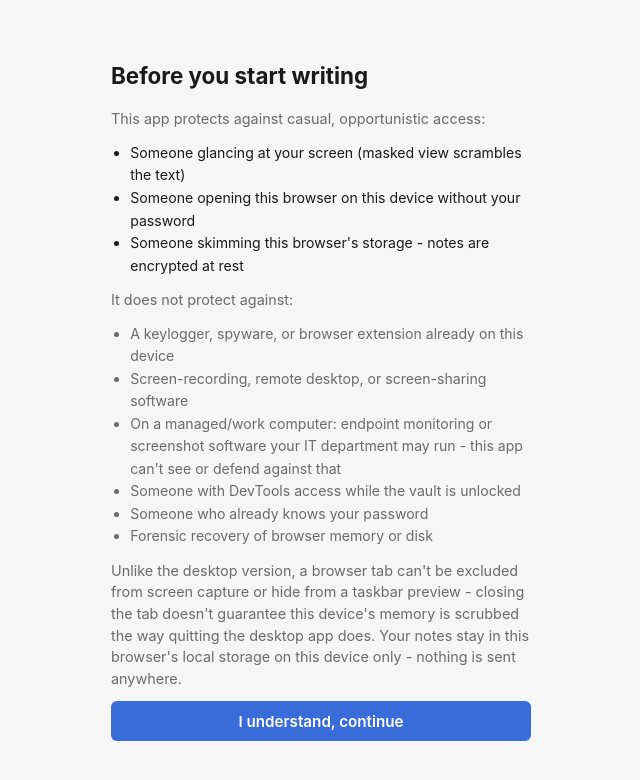
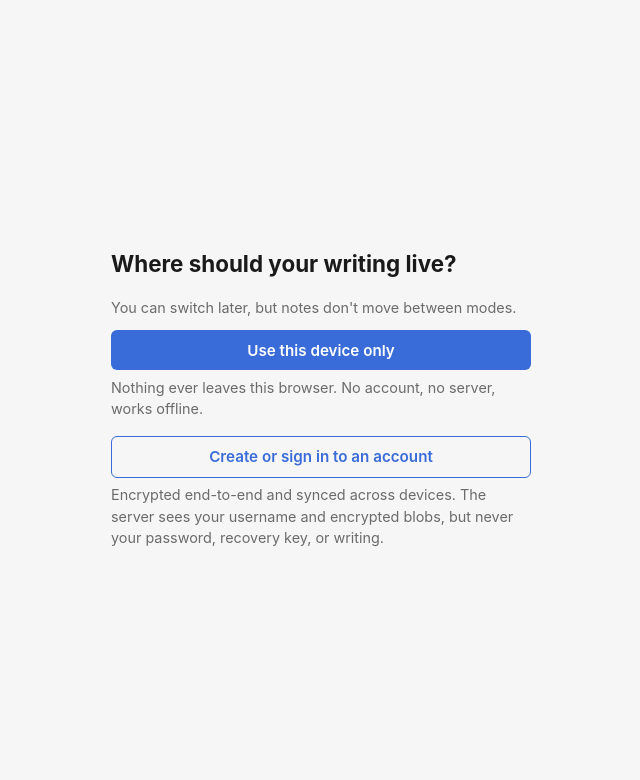
Before and after one commit to RasmusKuusmaa/securewrite, a React (Vite) app in the folder web/: page / in a window 1280 px wide. Shown: the top 780 px of the page, without its empty margins (319-959 px from the left). Built offline with nearby package versions, Linux system fonts and the light colour scheme.

Commit message:
Add mode picker and gate App on backend mode

```diff
--- a/web/src/App.css
+++ b/web/src/App.css
@@ -492,6 +492,17 @@ textarea {
   cursor: pointer;
 }
 
+.mode-select-hint {
+  margin-top: -0.35rem;
+  margin-bottom: 0.25rem;
+}
+
+.mode-select-outline {
+  background: transparent;
+  color: var(--accent);
+  border: 1px solid var(--accent);
+}
+
 .link-button {
   align-self: center;
   border: none;
--- a/web/src/App.tsx
+++ b/web/src/App.tsx
@@ -3,12 +3,19 @@ import Sidebar from "./components/Sidebar";
 import Editor from "./components/Editor";
 import SetupFlow from "./components/SetupFlow";
 import UnlockScreen from "./components/UnlockScreen";
+import ModeSelect from "./components/ModeSelect";
+import SyncAuthFlow from "./components/SyncAuthFlow";
+import SyncUnlockScreen from "./components/SyncUnlockScreen";
 import { useDocuments } from "./store/useDocuments";
 import { useVault } from "./store/useVault";
 import { useSettings } from "./store/useSettings";
+import { useBackendMode } from "./store/useBackendMode";
 import "./App.css";
 
 function App() {
+  const mode = useBackendMode((s) => s.mode);
+  const chooseMode = useBackendMode((s) => s.choose);
+
   const vaultLoading = useVault((s) => s.loading);
   const initialized = useVault((s) => s.initialized);
   const unlocked = useVault((s) => s.unlocked);
@@ -27,9 +34,17 @@ function App() {
   const [showSetupFlow, setShowSetupFlow] = useState<boolean | null>(null);
 
   useEffect(() => {
+    if (!mode) return;
     checkStatus();
     useSettings.getState().load();
-  }, [checkStatus]);
+  }, [mode, checkStatus]);
+
+  // Re-derive showSetupFlow whenever the backend mode changes (e.g. the user
+  // switched from local to sync or vice versa) instead of staying latched on
+  // whichever mode's decision was made first.
+  useEffect(() => {
+    setShowSetupFlow(null);
+  }, [mode]);
 
   useEffect(() => {
     if (!vaultLoading && showSetupFlow === null) {
@@ -121,16 +136,24 @@ function App() {
     };
   }, []);
 
+  if (!mode) {
+    return <ModeSelect onChoose={chooseMode} />;
+  }
+
   if (vaultLoading || showSetupFlow === null) {
     return <div className="app-loading">Loading...</div>;
   }
 
   if (showSetupFlow) {
-    return <SetupFlow onDone={() => setShowSetupFlow(false)} />;
+    return mode === "sync" ? (
+      <SyncAuthFlow onDone={() => setShowSetupFlow(false)} />
+    ) : (
+      <SetupFlow onDone={() => setShowSetupFlow(false)} />
+    );
   }
 
   if (!unlocked) {
-    return <UnlockScreen />;
+    return mode === "sync" ? <SyncUnlockScreen /> : <UnlockScreen />;
   }
 
   if (docsLoading) {
--- /dev/null
+++ b/web/src/components/ModeSelect.tsx
@@ -0,0 +1,35 @@
+import type { BackendMode } from "../store/useBackendMode";
+
+interface ModeSelectProps {
+  onChoose: (mode: BackendMode) => void;
+}
+
+// First-launch-only screen: local-only IndexedDB vault vs an account synced
+// through ../../server. Persisted by useBackendMode once chosen - see
+// AccountAuthForm/SyncUnlockScreen/UnlockScreen for the "switch mode" escape
+// hatch back to this choice.
+export default function ModeSelect({ onChoose }: ModeSelectProps) {
+  return (
+    <div className="auth-screen">
+      <div className="auth-card">
+        <h1>Where should your writing live?</h1>
+        <p className="auth-subtitle">You can switch later, but notes don't move between modes.</p>
+
+        <button type="button" className="primary-button" onClick={() => onChoose("local")}>
+          Use this device only
+        </button>
+        <p className="auth-subtitle mode-select-hint">
+          Nothing ever leaves this browser. No account, no server, works offline.
+        </p>
+
+        <button type="button" className="primary-button mode-select-outline" onClick={() => onChoose("sync")}>
+          Create or sign in to an account
+        </button>
+        <p className="auth-subtitle mode-select-hint">
+          Encrypted end-to-end and synced across devices. The server sees your username and
+          encrypted blobs, but never your password, recovery key, or writing.
+        </p>
+      </div>
+    </div>
+  );
+}
```
